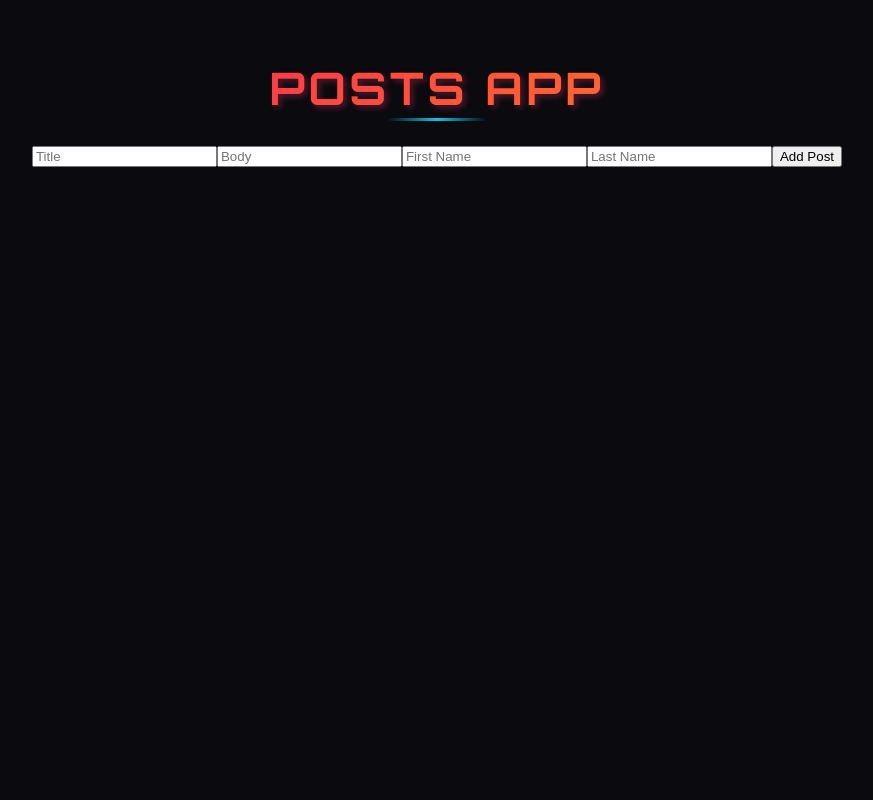
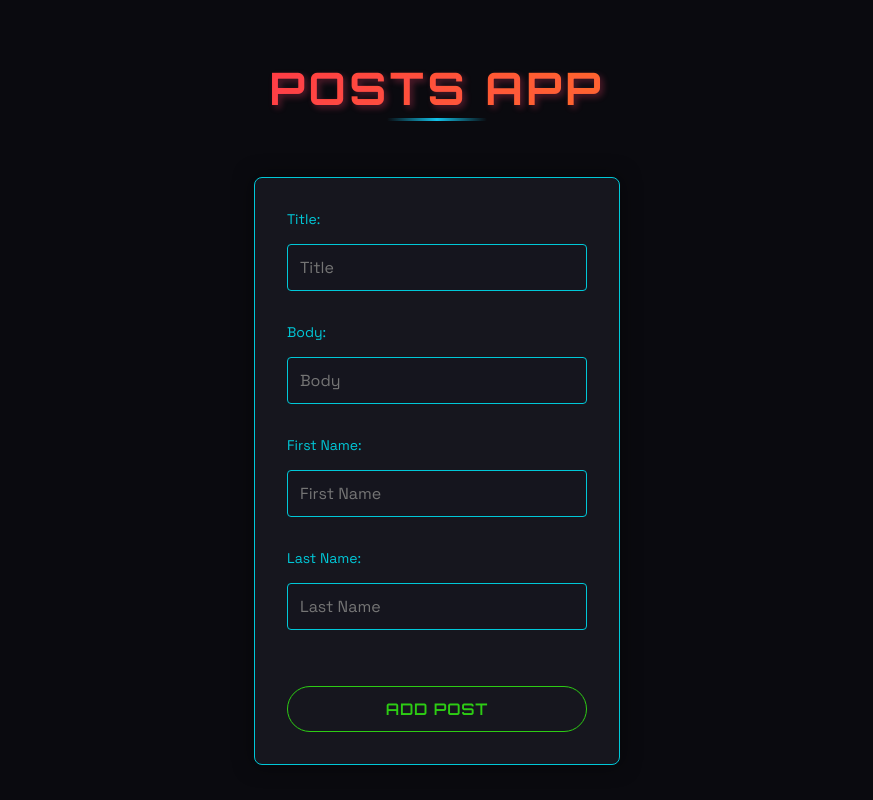
Before and after one commit to vhlongon/next-redux-posts, a Next.js app: page /add-post in a window 1280 px wide. Shown: the whole page, without its empty margins (203-1076 px from the left). Built offline with nearby package versions, Linux system fonts and the light colour scheme.

Commit message:
feat: style form

```diff
--- a/app/components/AddPostForm.tsx
+++ b/app/components/AddPostForm.tsx
@@ -2,7 +2,22 @@
 
 import { validatePostWithAuthor } from '@/lib/features/posts/postsValidation';
 import { getClient } from '@/lib/socket/client';
-import { FormEventHandler } from 'react';
+import type { FormEventHandler } from 'react';
+import styled from 'styled-components';
+
+const Form = styled.form`
+  display: flex;
+  flex-direction: column;
+  margin-top: ${({ theme }) => theme.spacing.xl};
+  gap: ${({ theme }) => theme.spacing.base};
+`;
+
+const InputWrapper = styled.div`
+  display: flex;
+  flex-direction: column;
+  gap: ${({ theme }) => theme.spacing.xs};
+  min-width: 300px;
+`;
 
 export const AddPostForm = () => {
   const sendMessage: FormEventHandler<HTMLFormElement> = e => {
@@ -36,12 +51,34 @@ export const AddPostForm = () => {
   };
 
   return (
-    <form onSubmit={sendMessage}>
-      <input type="text" name="title" placeholder="Title" />
-      <input type="text" name="body" placeholder="Body" />
-      <input type="text" name="firstName" placeholder="First Name" />
-      <input type="text" name="lastName" placeholder="Last Name" />
+    <Form onSubmit={sendMessage}>
+      <InputWrapper>
+        <label htmlFor="title">Title:</label>
+        <input type="text" id="title" name="title" placeholder="Title" />
+      </InputWrapper>
+      <InputWrapper>
+        <label htmlFor="body">Body:</label>
+        <input type="text" id="body" name="body" placeholder="Body" />
+      </InputWrapper>
+      <InputWrapper>
+        <label htmlFor="firstName">First Name:</label>
+        <input
+          type="text"
+          id="firstName"
+          name="firstName"
+          placeholder="First Name"
+        />
+      </InputWrapper>
+      <InputWrapper>
+        <label htmlFor="lastName">Last Name:</label>
+        <input
+          type="text"
+          id="lastName"
+          name="lastName"
+          placeholder="Last Name"
+        />
+      </InputWrapper>
       <button type="submit">Add Post</button>
-    </form>
+    </Form>
   );
 };
--- a/app/styles/globals.css
+++ b/app/styles/globals.css
@@ -252,3 +252,116 @@ p {
   -webkit-background-clip: text;
   -webkit-text-fill-color: transparent;
 }
+
+/* Form styling */
+form {
+  max-width: 600px;
+  margin: 0 auto;
+  padding: var(--spacing-xl);
+  background-color: var(--color-surface);
+  border-radius: var(--border-radius-md);
+  box-shadow: 0 0 20px rgba(0, 0, 0, 0.5);
+  border: 1px solid var(--color-neon-blue);
+}
+
+form h2 {
+  margin-top: 0;
+  margin-bottom: var(--spacing-lg);
+  font-size: var(--font-size-2xl);
+  color: var(--color-neon-blue);
+  text-align: center;
+  font-family: var(--font-heading);
+  font-weight: 700;
+}
+
+form > div {
+  margin-bottom: var(--spacing-base);
+  width: 100%;
+}
+
+.name-fields {
+  display: flex;
+  gap: var(--spacing-base);
+}
+
+form input,
+form textarea {
+  width: 100%;
+  padding: var(--spacing-sm);
+  border: 1px solid var(--color-neon-blue);
+  border-radius: var(--border-radius-sm);
+  font-size: var(--font-size-base);
+  font-family: var(--font-body);
+  color: var(--color-text-primary);
+  background-color: rgba(22, 22, 30, 0.8);
+  transition: var(--transition-default);
+}
+
+form textarea {
+  min-height: 120px;
+  resize: vertical;
+}
+
+form input:focus,
+form textarea:focus {
+  outline: none;
+  border-color: var(--color-neon-pink);
+  box-shadow: var(--glow-pink);
+}
+
+form button {
+  display: block;
+  width: 100%;
+  padding: var(--spacing-sm);
+  background-color: transparent;
+  color: var(--color-neon-green);
+  border: 1px solid var(--color-neon-green);
+  border-radius: var(--border-radius-pill);
+  font-size: var(--font-size-base);
+  font-weight: 600;
+  font-family: var(--font-heading);
+  cursor: pointer;
+  transition: var(--transition-default);
+  margin-top: var(--spacing-lg);
+  text-transform: uppercase;
+  letter-spacing: 0.05em;
+  position: relative;
+  overflow: hidden;
+}
+
+form button:hover {
+  background-color: var(--color-neon-green);
+  color: var(--color-background);
+  box-shadow: var(--glow-green);
+  transform: translateY(-2px);
+}
+
+form button:active {
+  transform: translateY(0);
+}
+
+form button:before {
+  content: '';
+  position: absolute;
+  top: 0;
+  left: -100%;
+  width: 100%;
+  height: 100%;
+  background: linear-gradient(
+    120deg,
+    transparent,
+    rgba(45, 204, 20, 0.4),
+    transparent
+  );
+  transition: 0.5s;
+}
+
+form button:hover:before {
+  left: 100%;
+}
+
+label {
+  margin-bottom: var(--spacing-xs);
+  font-size: var(--font-size-sm);
+  color: var(--color-neon-blue);
+}
```
